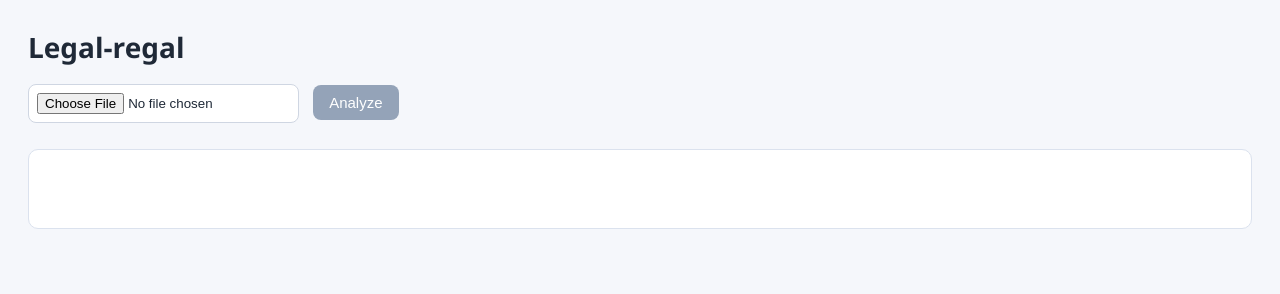
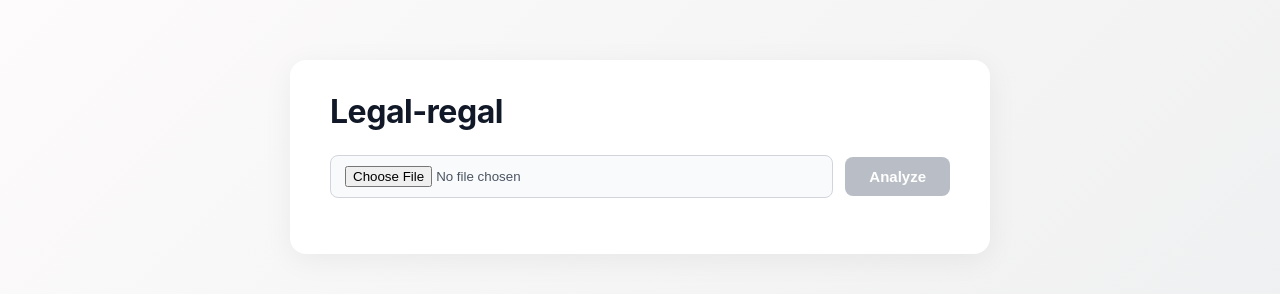
Before and after one commit to anooshalad/Legal-Doc--AI-IA, a plain HTML site: page index.html in a window 1280 px wide. Drawn offline with Linux system fonts and the light colour scheme.

Commit message:
feat: redesign UI with modern styling and implement structured document analysis prompts with validation logic

```diff
--- a/index.html
+++ b/index.html
@@ -8,12 +8,16 @@
 </head>
 <body>
 
-<h1>Legal-regal</h1>
+<div class="container">
+    <h1>Legal-regal</h1>
 
-<input type="file" id="fileInput" accept=".txt,.pdf,application/pdf">
-<button id="analyzeBtn" onclick="analyze()" disabled>Analyze</button>
+    <div class="controls">
+        <input type="file" id="fileInput" accept=".txt,.pdf,application/pdf">
+        <button id="analyzeBtn" onclick="analyze()" disabled>Analyze</button>
+    </div>
 
-<div id="output"></div>
+    <div id="output"></div>
+</div>
 
 <script src="ok.js"></script>
 
--- a/ok.css
+++ b/ok.css
@@ -4,59 +4,100 @@
 
 body {
   margin: 0;
-  padding: 28px;
-  font-family: "Segoe UI", Tahoma, Geneva, Verdana, sans-serif;
-  background: #f5f7fb;
-  color: #1f2937;
+  padding: 0;
+  font-family: -apple-system, BlinkMacSystemFont, "Segoe UI", Roboto, Helvetica, Arial, sans-serif;
+  background: linear-gradient(135deg, #fdfbfb 0%, #ebedee 100%);
+  color: #333;
+  min-height: 100vh;
+  display: flex;
+  justify-content: center;
+  align-items: flex-start;
+}
+
+.container {
+  width: 100%;
+  max-width: 700px;
+  margin-top: 60px;
+  background: #ffffff;
+  padding: 32px 40px;
+  border-radius: 16px;
+  box-shadow: 0 6px 30px rgba(0, 0, 0, 0.06);
 }
 
 h1 {
-  margin: 0 0 18px;
-  font-size: 28px;
+  margin: 0 0 24px;
+  font-size: 32px;
   font-weight: 700;
+  color: #111827;
+  letter-spacing: -0.5px;
+}
+
+.controls {
+  display: flex;
+  gap: 12px;
+  align-items: center;
+  flex-wrap: wrap;
+  margin-bottom: 24px;
 }
 
 #fileInput {
-  display: inline-block;
-  margin-right: 10px;
-  margin-bottom: 14px;
-  padding: 8px;
-  background: #ffffff;
-  border: 1px solid #cfd6e2;
+  flex-grow: 1;
+  padding: 10px 14px;
+  background: #f9fafb;
+  border: 1px solid #d1d5db;
   border-radius: 8px;
+  color: #4b5563;
+  cursor: pointer;
+  transition: border-color 0.2s;
+}
+
+#fileInput:hover {
+  border-color: #9ca3af;
 }
 
 #analyzeBtn {
-  padding: 9px 16px;
+  padding: 11px 24px;
   border: 0;
   border-radius: 8px;
   background: #0f766e;
   color: #ffffff;
   font-size: 15px;
+  font-weight: 600;
   cursor: pointer;
+  transition: background-color 0.2s, transform 0.1s;
+}
+
+#analyzeBtn:hover:not(:disabled) {
+  background: #0d665f;
+  transform: translateY(-1px);
 }
 
 #analyzeBtn:disabled {
-  background: #94a3b8;
+  background: #9ca3af;
   cursor: not-allowed;
+  opacity: 0.7;
 }
 
 #output {
-  margin-top: 12px;
-  padding: 14px;
-  min-height: 80px;
-  background: #ffffff;
-  border: 1px solid #dbe2ee;
-  border-radius: 10px;
-  line-height: 1.5;
+  padding: 20px;
+  min-height: 120px;
+  background: #f8fafc;
+  border: 1px solid #e2e8f0;
+  border-radius: 12px;
+  line-height: 1.6;
   white-space: pre-wrap;
+  color: #334155;
+}
+
+#output:empty {
+  display: none;
 }
 
 #output h1, #output h2, #output h3 {
-  margin-top: 10px;
+  margin-top: 12px;
   color: #0f766e;
 }
 
 #output b {
-  color: #111827;
+  color: #0f172a;
 }
--- a/ok.js
+++ b/ok.js
@@ -1,6 +1,6 @@
 
 
-const api = "AIzaSyC3ggBX-Z9DF7BfNf4Zaw4pfiavulJNT88";
+const api = "";
 
 const fileInputEl = document.getElementById("fileInput");
 const outputEl = document.getElementById("output");
@@ -99,6 +99,19 @@ async function analyze() {
 
     outputEl.innerText = "Analyzing...";
 
+    const finalPromptText = `You are an expert legal assistant. Determine the type of the uploaded document.
+
+First, check if the document is a valid legal document. If it is NOT a legal document at all, respond EXACTLY with the phrase 'INVALID_DOCUMENT' and provide nothing else.
+
+If it IS a legal document, output the analysis structured based on its detected type:
+- If MOU: Provide 1) Purpose of the MOU 2) Roles and responsibilities of each party 3) Key terms and conditions 4) Potential loopholes or risks.
+- If Marriage: Provide 1) Details of the parties involved 2) Key clauses (like property rights, alimony if applicable) 3) Legal validity conditions mentioned 4) Any unusual or risky clauses.
+- If Business Contract: Provide 1) Core obligations and deliverables 2) Payment terms 3) Termination clauses and penalties 4) Key risk factors and liabilities.
+- If NDA: Provide 1) Definition of confidential information 2) Exclusions from confidentiality 3) Term and duration 4) Penalties for breach.
+- For any other Legal Document: Provide 1) A plain-language summary 2) Key obligations and deadlines 3) Potential risk points.
+
+Format your response clearly. Start by explicitly stating the detected document type.` + (hasPdf ? "" : `\n\nDocument:\n${text}`);
+
     try {
     const response = await fetch(
       `https://generativelanguage.googleapis.com/v1/models/gemini-2.5-flash:generateContent?key=${api}`,
@@ -113,7 +126,7 @@ async function analyze() {
               parts: hasPdf
                 ? [
                     {
-                      text: "Analyze the uploaded legal PDF and provide: 1) A plain-language summary 2) Key obligations and deadlines 3) Potential risk points"
+                      text: finalPromptText
                     },
                     {
                       inline_data: {
@@ -124,13 +137,7 @@ async function analyze() {
                   ]
                 : [
                     {
-                      text: `Analyze this legal document and provide:
-                    1) A plain-language summary
-                    2) Key obligations and deadlines
-                    3) Potential risk points
-
-Document:
-${text}`
+                      text: finalPromptText
                     }
                   ]
             }
@@ -145,8 +152,12 @@ ${text}`
       throw new Error(apiMessage);
     }
 
-    const result = data.candidates?.[0]?.content?.parts?.[0]?.text ||
-      "No response";
+    const result = data.candidates?.[0]?.content?.parts?.[0]?.text || "No response";
+
+    if (result.trim() === "INVALID_DOCUMENT" || result.includes("INVALID_DOCUMENT")) {
+      outputEl.innerHTML = '<div style="color: #dc2626; padding: 10px; background: #fef2f2; border: 1px solid #f87171; border-radius: 8px;"><b>Error:</b> The uploaded file does not appear to be a valid legal document. Please upload a legal document.</div>';
+      return;
+    }
 
     outputEl.innerHTML = formatText(result);
 } catch (error) {
```
